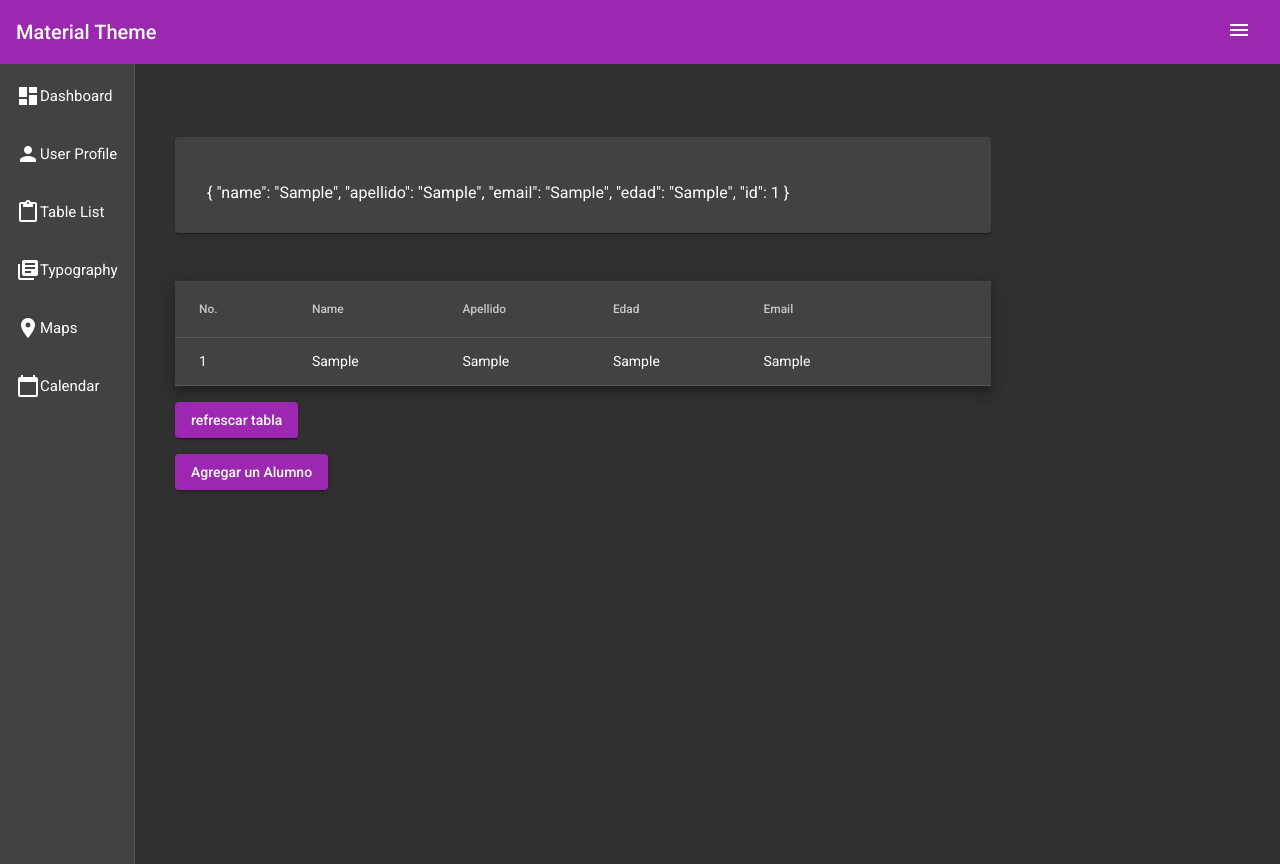
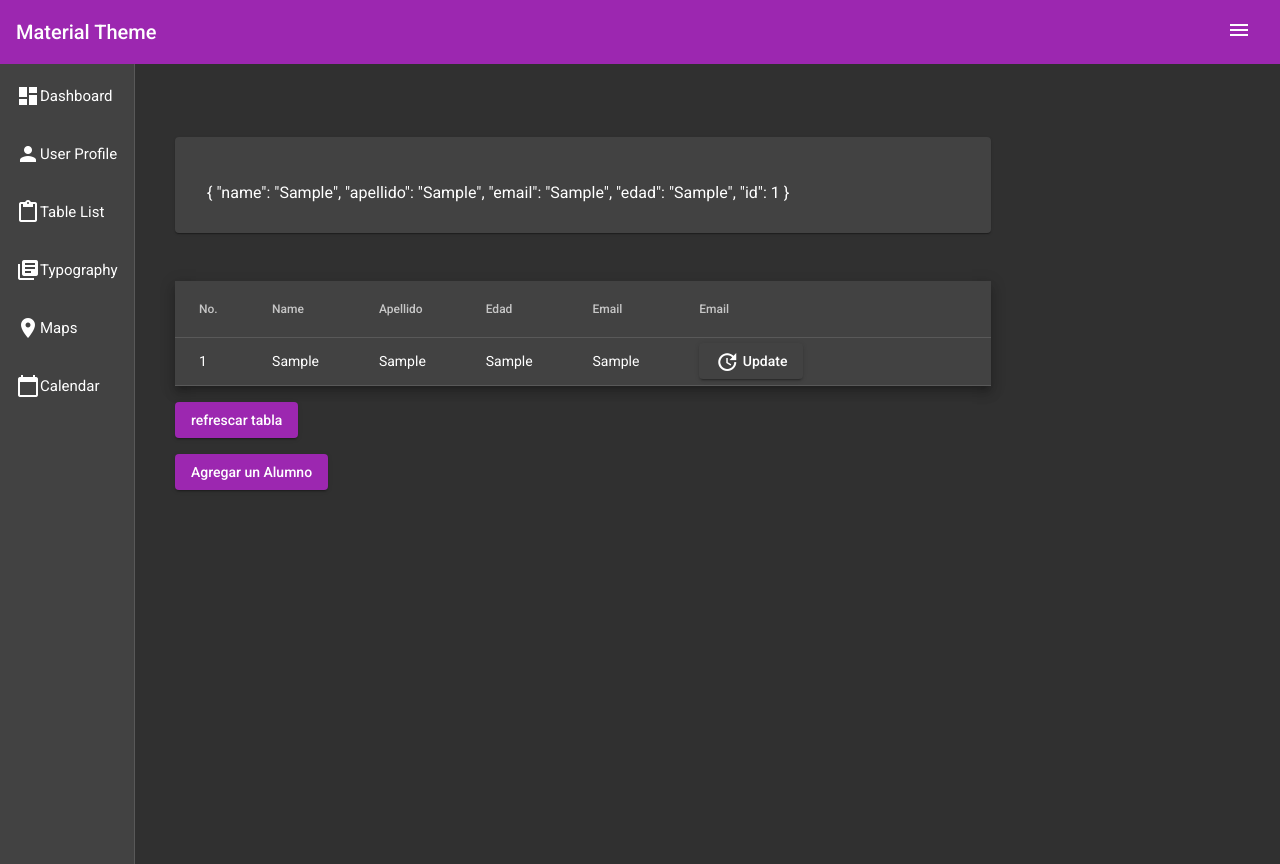
Before and after one commit to rayo80/ProyectoFinal-Coder, an Angular app: page / in a window 1280 px wide. Both pictures are taken after typing "Sample", "Sample", "Sample", "Sample" into the empty fields and a click on the button "Submit". Built offline with nearby package versions, Linux system fonts and the light colour scheme.

Commit message:
actualizar alumnos finalizado

```diff
--- a/src/app/alumnos-form/alumnos-form.component.ts
+++ b/src/app/alumnos-form/alumnos-form.component.ts
@@ -53,4 +53,5 @@ export class AlumnosFormComponent implements OnInit {
     }
   }
 
+
 }
--- a/src/app/alumnos-table/alumnos-table.component.html
+++ b/src/app/alumnos-table/alumnos-table.component.html
@@ -41,6 +41,19 @@
         <td mat-cell *matCellDef="let element"> {{element.email}} </td>
       </ng-container>
 
+      <ng-container matColumnDef="botones">
+        <th mat-header-cell *matHeaderCellDef> Email </th>
+
+        <td mat-cell *matCellDef="let element" >
+          <button mat-raised-button (click)="onUpdate(element)">
+              <span class="material-icons">
+                  update
+              </span>
+              Update
+            </button>
+        </td>
+      </ng-container>
+
       <tr mat-header-row *matHeaderRowDef="displayedColumns"></tr>
       <tr mat-row *matRowDef="let row; columns: displayedColumns;"></tr>
     </table>
--- a/src/app/alumnos-table/alumnos-table.component.ts
+++ b/src/app/alumnos-table/alumnos-table.component.ts
@@ -1,4 +1,4 @@
-import { Component, Input, OnInit, ViewChild } from '@angular/core';
+import { Component, EventEmitter, Input, OnInit, Output, ViewChild } from '@angular/core';
 import { MatTable } from '@angular/material/table';
 import { AlumnoSchema } from './alumno.interface'
 
@@ -18,11 +18,18 @@ export class AlumnosTableComponent implements OnInit {
   }
 
   @Input() alumnos: AlumnoSchema[]; //se recibe data
-  displayedColumns: string[] = ['id', 'name', 'apellido', 'edad', 'email',];
+  @Output() alumnoToEdit= new EventEmitter<AlumnoSchema>();//esta data se envia con el boton editar
+
+  displayedColumns: string[] = ['id', 'name', 'apellido', 'edad', 'email','botones'];
   @ViewChild(MatTable) table: MatTable<AlumnoSchema>;
 
   refresh(){
     this.table.renderRows();
   }
 
+  onUpdate(elemento:AlumnoSchema){
+    console.log(elemento)
+    //ahora este lo enviamos a nuestro formulario
+    this.alumnoToEdit.emit(elemento);
+  }
 }
```
